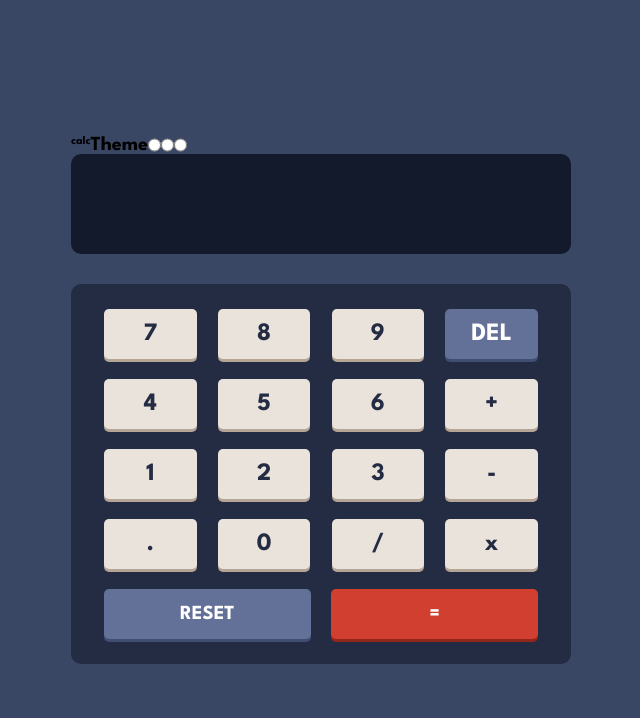
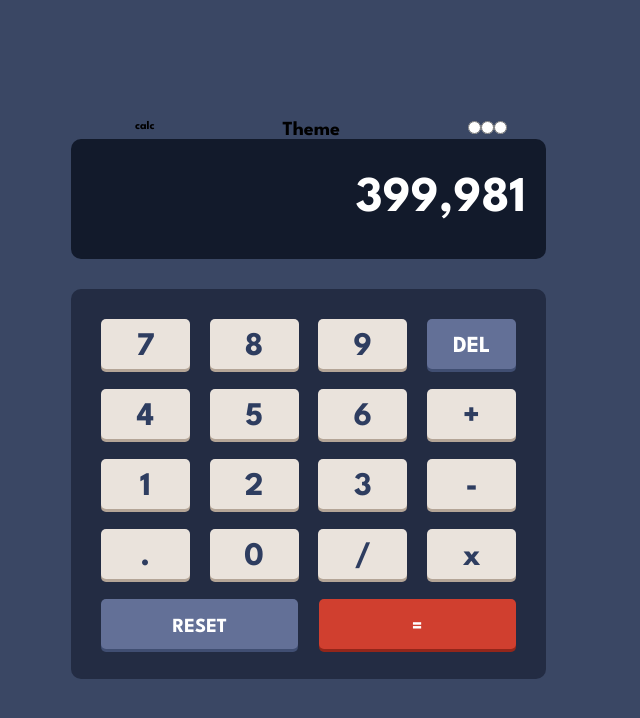
Before and after one commit to 2dkn/Calculator-app-react, a React (Create React App) app: page / in a window 1280 px wide. Shown: the top 718 px of the page, without its empty margins (319-959 px from the left). Built offline with nearby package versions, Linux system fonts and the light colour scheme.

Commit message:
Styling for screen and buttons. next the header.

```diff
--- a/src/App.js
+++ b/src/App.js
@@ -9,11 +9,13 @@ function App() {
       <div className="header">
         <h3 className="calc">calc</h3>
         <h1>Theme</h1>
-        <input type="radio"></input>
-        <input type="radio"></input>
-        <input type="radio"></input>
+        <div className="color-slider">
+          <input type="radio"></input>
+          <input type="radio"></input>
+          <input type="radio"></input>
+        </div>
       </div>
-      <div className="screen"></div>
+      <div className="screen">399,981</div>
       <div className="container-btn">
         <button className="calc-buttons" onClick={() => onclick()}>
           7
--- a/src/styles/_base.scss
+++ b/src/styles/_base.scss
@@ -22,6 +22,7 @@ body {
   display: flex;
   justify-content: center;
   align-items: center;
+  align-content: center;
   height: 100vh;
   margin: 0;
 }
@@ -34,16 +35,17 @@ body {
   display: flex;
   justify-content: center;
   align-items: center;
-  width: 85%; /* Take full width of the grid cell */
+  width: 90%; /* Take full width of the grid cell */
   height: 5rem;
   background-color: $keyColorCream; /* Define your button color */
   box-shadow: 0px 3px 0px hsl(28, 16%, 65%);
   border-radius: 0.5rem;
   border: none; /* Remove default button border */
-  color: $veryDarkBlueToggle; /* Define text color */
-  font-size: 2.5rem;
+  color: hsl(222, 35%, 28%); /* Define text color */
+  font-size: 3.3rem;
   font-family: $leagueSpartan;
   cursor: pointer;
+  padding-top: 0.5rem;
 }
 
 .calc-buttons:hover {
@@ -59,6 +61,7 @@ body {
   box-shadow: 0px 3px 0px $keyShadowColor;
   color: white;
   cursor: pointer;
+  font-size: 2.3rem;
 }
 
 .del-button:hover {
@@ -70,7 +73,7 @@ body {
   justify-content: center;
   align-items: center;
   grid-column: span 2;
-  width: 93%; /* Take full width of the grid cell */
+  width: 95%; /* Take full width of the grid cell */
   height: 5rem;
   background-color: $keyColorCream; /* Define your button color */
   border-radius: 0.5rem;
@@ -79,6 +82,7 @@ body {
   font-size: 2rem; /* Adjust font size as needed */
   cursor: pointer;
   font-family: $leagueSpartan;
+  padding-top: 0.5rem;
 }
 
 .reset-equal:active {
@@ -108,25 +112,36 @@ body {
 .container-btn {
   display: grid;
   grid-template-columns: repeat(4, 1fr);
-  grid-gap: 2rem 0.5rem;
-  min-width: 50rem;
+  grid-gap: 2rem 1rem;
+  width: 95%;
   background-color: $veryDarkBlueToggle;
   border-radius: 1rem;
   padding: 2.5rem;
+  padding-top: 3rem;
+  padding-bottom: 3rem;
   justify-items: center;
   align-items: center;
 }
 
 .screen {
   background-color: $veryDarkBlueScreen;
-  width: 50rem;
-  height: 10rem;
+  width: 95%;
+  height: 12rem;
   margin-bottom: 3rem;
   border-radius: 1rem;
+  color: white;
+  font-size: 5rem;
+  display: flex;
+  justify-content: flex-end;
+  align-items: center;
+  text-align: center;
+  direction: ltr; // this changes how the text comes in right to left or left to right.
+  padding-right: 2rem;
 }
 
 .header {
   display: flex;
   flex-direction: row;
   width: 50rem;
+  justify-content: space-around;
 }
```
Also changed, not shown: src/dist/styles.css, 1 other file (tests, documents, lock files or other folders).
